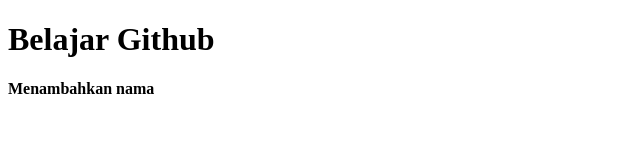
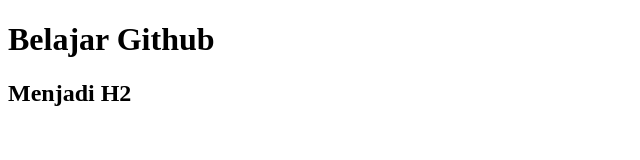
Before and after one commit to Suharta23/Belajar_Github, a plain HTML site: page index.html in a window 1280 px wide. Shown: the whole page, without its empty margins (0-640 px from the left). Drawn offline with Linux system fonts and the light colour scheme.

Commit message:
menjadi h2

```diff
--- a/index.html
+++ b/index.html
@@ -7,6 +7,6 @@
 </head>
 <body>
     <h1>Belajar Github</h1>
-    <h4>Menambahkan nama</h4>
+   <h2>Menjadi H2</h2>
 </body>
 </html>
```
